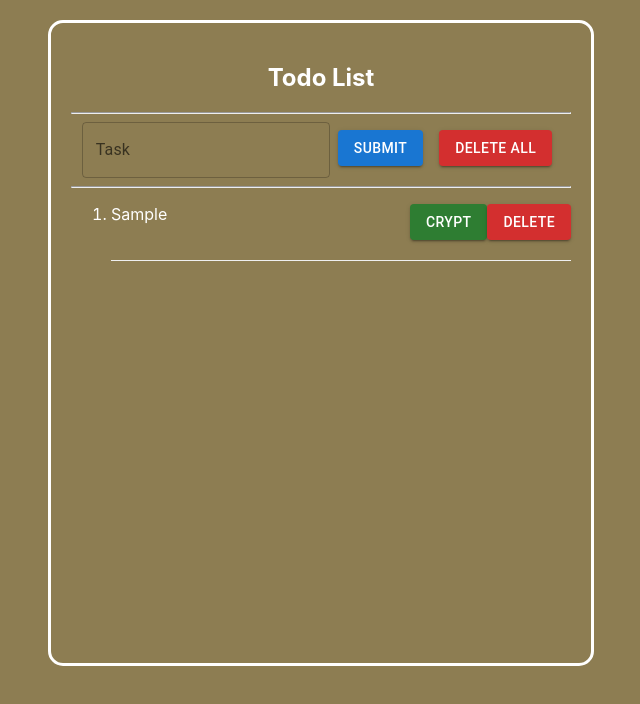
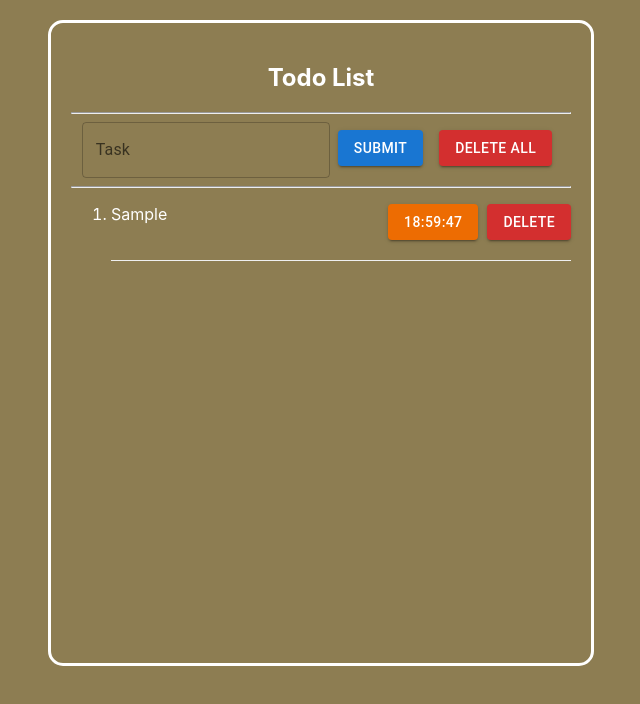
Before and after one commit to MedAmineGabsi/Todo-list, a React (Create React App) app: page / in a window 1280 px wide. Both pictures are taken after typing "Sample" into the empty fields and a click on the button "SUBMIT". Shown: the top 704 px of the page, without its empty margins (319-959 px from the left). Built offline with nearby package versions, Linux system fonts and the light colour scheme.

Commit message:
adding time task

```diff
--- a/src/components/UserInput.js
+++ b/src/components/UserInput.js
@@ -1,12 +1,18 @@
 import { TextField, Button, Alert, IconButton, Collapse } from "@mui/material";
 import CloseIcon from "@mui/icons-material/Close";
 import React, { useState } from "react";
+
+const formatTime = (time) =>{
+  return time < 10 ? `0${time}`: time
+}
 
 const UserInput = () => {
   const [value, setValue] = useState("");
   const [nextId, setNextId] = useState(0);
   const [tasks, setTasks] = useState([]);
   const [open, setOpen] = useState(false);
+
+  var now = new Date()
 
   const changeValue = (e) => {
     setValue(e.target.value);
@@ -24,6 +30,7 @@ const UserInput = () => {
         })
         .join(""),
       crypted: false,
+      time: `${now.getHours()}:${formatTime(now.getMinutes())}:${formatTime(now.getSeconds())}`
     });
     setNextId(nextId + 1);
     console.log(tasks);
@@ -94,19 +101,15 @@ const UserInput = () => {
               <div className="todo-wrapper">
                 <span className={e.class}>{e.crypted ? e.hash : e.task}</span>
                 <div>
-                  <Button
-                    variant="contained"
-                    color="success"
-                    style={{ marginBottom: "20px" }}
-                  >
-                    Crypt
+                  <Button variant="contained" style={{marginBottom: "20px"}} color="warning">
+                    {e.time}
                   </Button>
                   <Button
                     variant="contained"
                     onClick={() => {
                       removeTask(e.id);
                     }}
-                    style={{ marginBottom: "20px" }}
+                    style={{marginBottom: "20px", marginLeft: "9px" }}
                     color="error"
                   >
                     Delete
```
